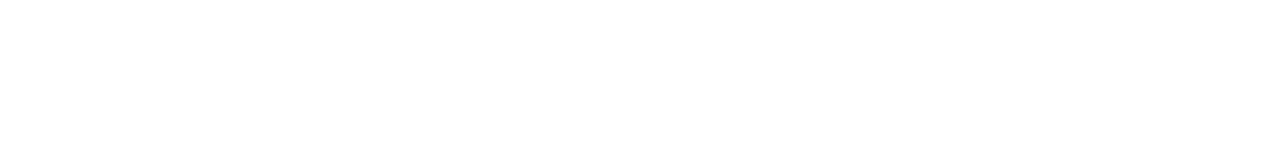
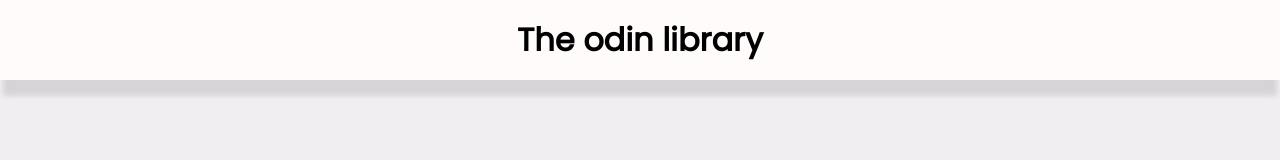
Before and after one commit to nk-on/Library, a plain HTML site: page index.html in a window 1280 px wide. Drawn offline with Linux system fonts and the light colour scheme.

Commit message:
style:building and styling header section

```diff
--- a/index.html
+++ b/index.html
@@ -7,6 +7,8 @@
     <link rel="stylesheet" href="src/style.css">
 </head>
 <body>
-
+    <header>
+        <h1>The odin library</h1>
+    </header>
 </body>
 </html>
--- a/src/style.css
+++ b/src/style.css
@@ -1,5 +1,27 @@
-*{
-    margin:0;
+@import url('https://fonts.googleapis.com/css2?family=Poppins:wght@200;400&display=swap');
+* {
+    margin: 0;
     padding: 0;
     box-sizing: border-box;
 }
+
+:root {
+    --white: #fffbfb;
+    --grey: #f0eef1;
+    --black: #050505;
+    --red: #ff7070;
+    --light-green: #9fff9c;
+    --light-red: #ff9c9c;
+}
+body{
+    font-family: 'Poppins', sans-serif;
+    background-color: var(--grey);
+}
+header{
+    display: flex;
+    justify-content: center;
+    align-items: center;
+    background-color: var(--white);
+    height: 10vh;
+    box-shadow: 0px 19px 5px -3px rgba(0,0,0,0.11);
+}
```
